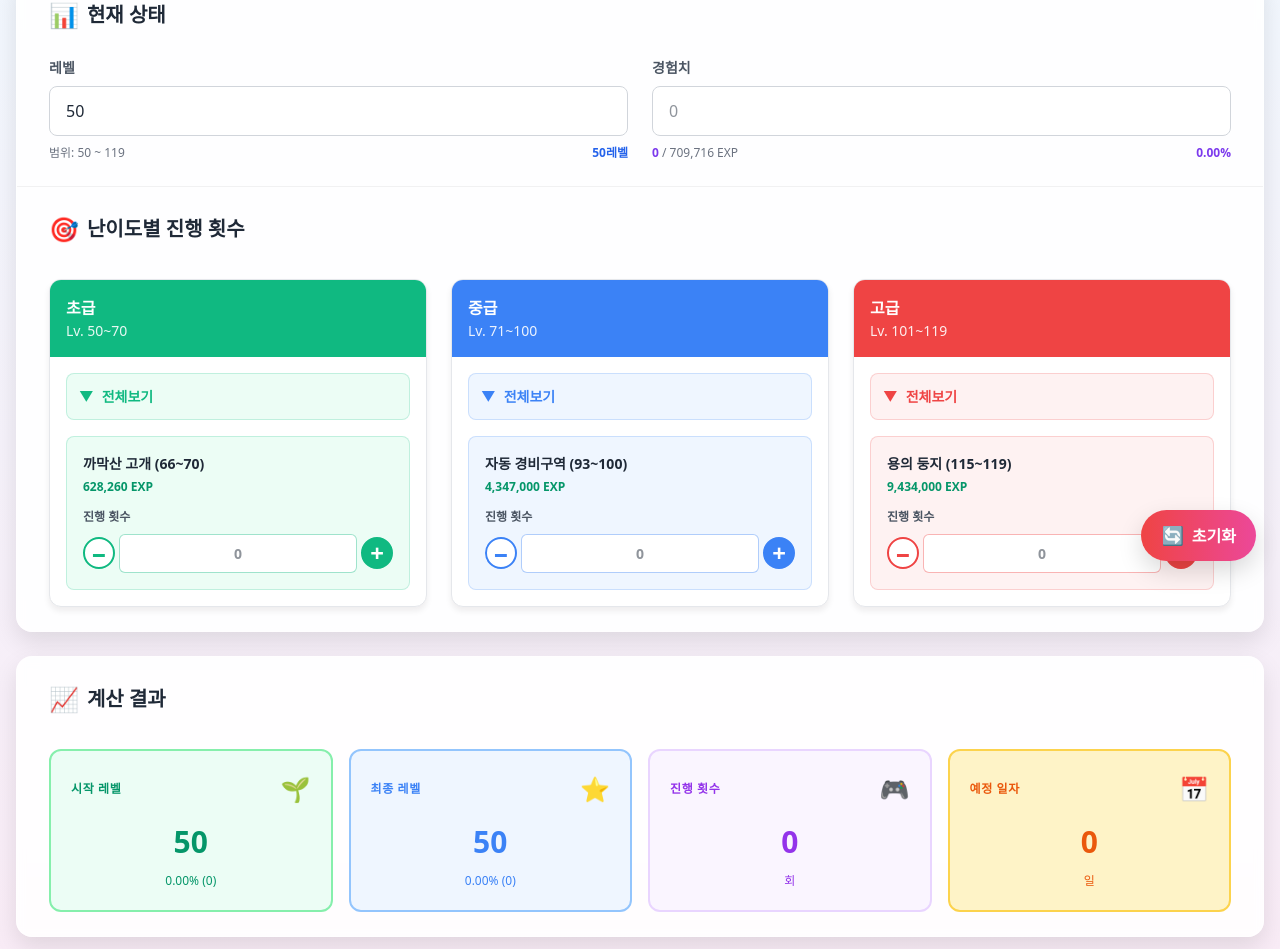
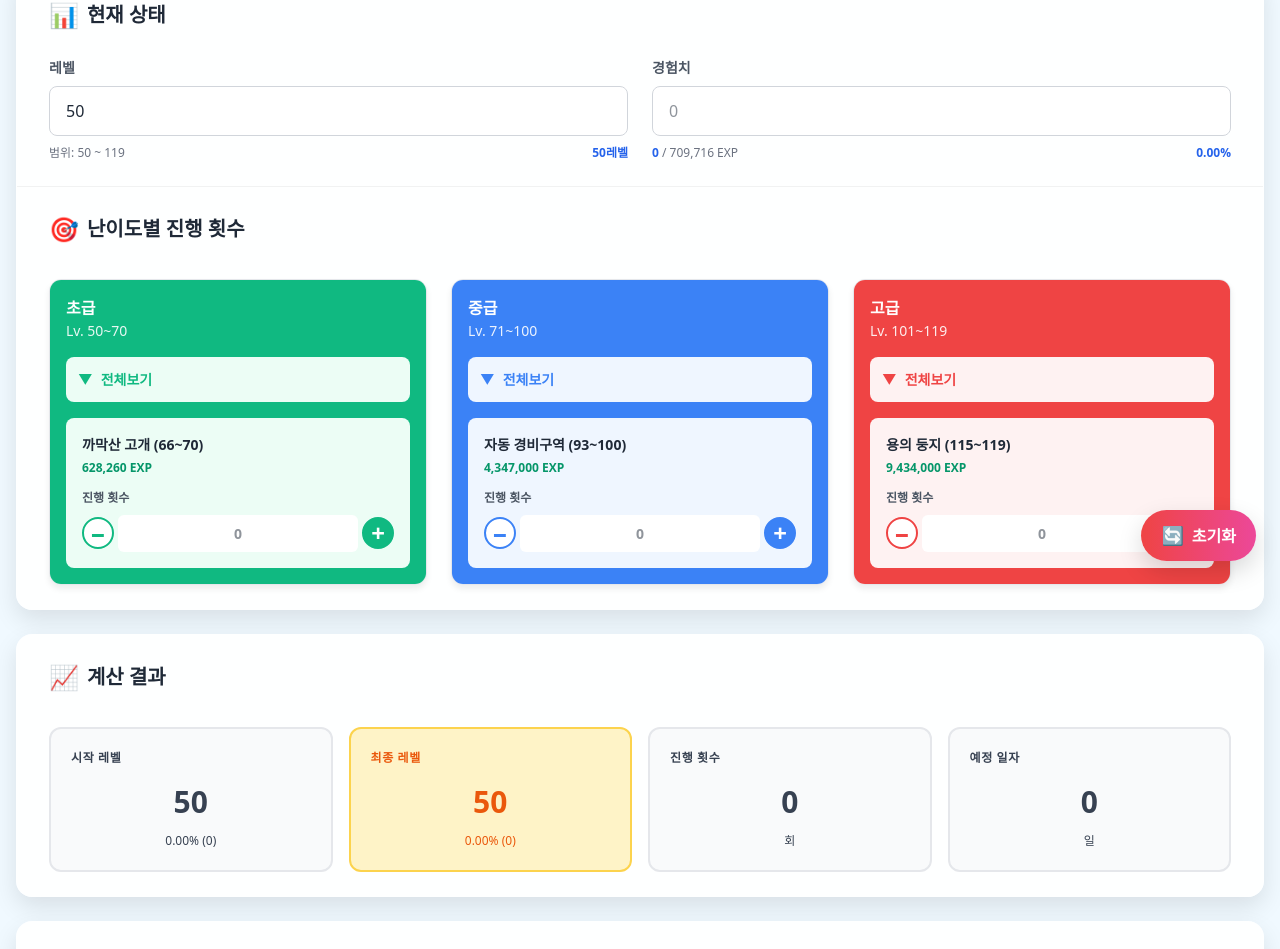
Before and after one commit to taykim7/mp-exp-calc, a Next.js app: page / in a window 1280 px wide. Shown: the part 215-1164 px from the top of the page. Built offline with nearby package versions, Linux system fonts and the light colour scheme.

Commit message:
style: 색감 수정
- 색깔 덜어내기
- 너무많은 이모지를 사용하여 일부 이모지 제거
- 필요한 부분만 강조하기

```diff
--- a/app/page.tsx
+++ b/app/page.tsx
@@ -14,7 +14,7 @@ export default function Home() {
   const estimatedDays = Math.ceil((burningEndDate.getTime() - today.getTime()) / (1000 * 60 * 60 * 24))
 
   return (
-    <main style={{ minHeight: '100vh', background: 'linear-gradient(to bottom, #f0f9ff, #fce7f3)' }}>
+    <main style={{ minHeight: '100vh', background: 'rgb(240, 249, 255)' }}>
       {/* 헤더 */}
             <header style={{ position: 'sticky', top: 0, zIndex: 20, borderBottom: '1px solid rgba(255,255,255,0.2)', background: 'rgba(255,255,255,0.8)', backdropFilter: 'blur(12px)' }}>
         <div style={{ maxWidth: '80rem', margin: '0 auto', padding: '1.5rem 1rem' }}>
--- a/src/components/DifficultyEventInput.tsx
+++ b/src/components/DifficultyEventInput.tsx
@@ -6,9 +6,9 @@ import { useCalculatorStore } from '@/store/calculatorStore'
 import { eventsData } from '@/data/events'
 
 const difficultyColors: Record<string, { bg: string; bgLight: string }> = {
-  초급: { bg: '#10b981', bgLight: '#ecfdf5' },
-  중급: { bg: '#3b82f6', bgLight: '#eff6ff' },
-  고급: { bg: '#ef4444', bgLight: '#fef2f2' },
+  초급: { bg: 'rgb(16, 185, 129)', bgLight: '#ecfdf5' },
+  중급: { bg: 'rgb(59, 130, 246)', bgLight: '#eff6ff' },
+  고급: { bg: 'rgb(239, 68, 68)', bgLight: '#fef2f2' },
 }
 
 interface DifficultyEventInputProps {
@@ -167,13 +167,13 @@ export function DifficultyEventInput({ eventsData: providedEventsData }: Difficu
               }}
             >
               {/* 헤더 */}
-              <div style={{ background: colors.bg, padding: '1rem', color: 'white' }}>
+              <div style={{ background: colors.bg, padding: '1rem 1rem 0 1rem', color: 'white' }}>
                 <h3 style={{ fontSize: '1rem', fontWeight: 700 }}>{difficulty.name}</h3>
                 <p style={{ fontSize: '0.875rem', opacity: 0.9 }}>Lv. {difficulty.minLevel}~{difficulty.maxLevel}</p>
               </div>
 
               {/* 이벤트 목록 */}
-              <div style={{ padding: '1rem', display: 'flex', flexDirection: 'column', gap: '1rem' }}>
+              <div style={{ background: colors.bg, padding: '1rem', display: 'flex', flexDirection: 'column', gap: '1rem' }}>
                 {/* 나머지 이벤트들 (접고 펼칠 수 있음) */}
                 {otherEvents.length > 0 && (
                   <div>
--- a/src/components/Footer.tsx
+++ b/src/components/Footer.tsx
@@ -9,8 +9,8 @@ export function Footer() {
       padding: '1.5rem 1rem',
       fontSize: '0.75rem',
       color: '#999',
-      borderTop: '1px solid #eee',
-      background: 'rgba(255,255,255,0.5)',
+      // borderTop: '1px solid #eee',
+      background: 'rgb(240, 249, 255)',
     }}>
       <p style={{ margin: '0.5rem 0' }}>
         v{APP_VERSION} © 총알몬
--- a/src/components/InputSection.tsx
+++ b/src/components/InputSection.tsx
@@ -94,12 +94,12 @@ export function InputSection() {
           />
           <div style={{ display: 'flex', justifyContent: 'space-between', fontSize: '0.75rem', color: '#6b7280' }}>
             <div>
-              <span style={{ fontWeight: 600, color: '#7c3aed' }}>{currentExp.toLocaleString()}</span>
+              <span style={{ fontWeight: 600, color: '#2563eb' }}>{currentExp.toLocaleString()}</span>
               <span>&nbsp;/&nbsp;</span>
               <span>{requiredExpForCurrentLevel.toLocaleString()}</span>
               <span>&nbsp;EXP</span>
             </div>
-            <span style={{ fontWeight: 600, color: '#7c3aed' }}>{currentExpPercentage}%</span>
+            <span style={{ fontWeight: 600, color: '#2563eb' }}>{currentExpPercentage}%</span>
           </div>
         </div>
       </div>
--- a/src/components/ResultSection.tsx
+++ b/src/components/ResultSection.tsx
@@ -26,12 +26,12 @@ export function ResultSection() {
   const exceedsBurningDeadline = estimatedDays > daysUntilBurningEnd
 
   const stats = [
-    { icon: '🌱', label: '시작 레벨', value: `${currentLevel}`, unit: `${currentExpPercentage}% (${currentExp.toLocaleString()})`, color: '#059669', bgColor: '#ecfdf5', borderColor: '#86efac' },
+    { label: '시작 레벨', value: `${currentLevel}`, unit: `${currentExpPercentage}% (${currentExp.toLocaleString()})`, color: 'rgb(55, 65, 81)', bgColor: 'rgb(249, 250, 251)', borderColor: 'rgb(229, 231, 235)' },
     // { icon: '🌱', label: '시작 경험치', value: currentExp.toLocaleString(), unit: `EXP (${currentExpPercentage}%)`,  color: '#1f2937', borderColor: '#d1d5db' },
-    { icon: '⭐', label: '최종 레벨', value: `${finalLevel}`, unit: `${finalExpPercentage}% (${finalExp.toLocaleString()})`, color: '#3b82f6', bgColor: '#eff6ff', borderColor: '#93c5fd' },
+    { label: '최종 레벨', value: `${finalLevel}`, unit: `${finalExpPercentage}% (${finalExp.toLocaleString()})`, color: '#ea580c', bgColor: '#fef3c7', borderColor: '#fcd34d'},
     // { icon: '⭐', label: '최종 경험치', value: finalExp.toLocaleString(), unit: `EXP (${finalExpPercentage}%)`, color: '#3b82f6', bgColor: '#eff6ff', borderColor: '#93c5fd' },
-    { icon: '🎮', label: '진행 횟수', value: totalRuns, unit: '회', color: '#9333ea', bgColor: '#faf5ff', borderColor: '#e9d5ff' },
-    { icon: '📅', label: '예정 일자', value: estimatedDays, unit: '일', color: '#ea580c', bgColor: '#fef3c7', borderColor: '#fcd34d' },
+    { label: '진행 횟수', value: totalRuns, unit: '회', color: 'rgb(55, 65, 81)', bgColor: 'rgb(249, 250, 251)', borderColor: 'rgb(229, 231, 235)' },
+    { label: '예정 일자', value: estimatedDays, unit: '일', color: 'rgb(55, 65, 81)', bgColor: 'rgb(249, 250, 251)', borderColor: 'rgb(229, 231, 235)' },
   ]
 
   return (
@@ -57,7 +57,7 @@ export function ResultSection() {
               <p style={{ fontSize: '0.75rem', fontWeight: 700, color: stat.color, letterSpacing: '0.05em' }}>
                 {stat.label}
               </p>
-              <span style={{ fontSize: '1.5rem' }}>{stat.icon}</span>
+              {/* <span style={{ fontSize: '1.5rem' }}>{stat.icon}</span> */}
             </div>
             <p style={{ fontSize: '1.875rem', fontWeight: 700, color: stat.color, wordBreak: 'break-word' }}>
               {stat.value}
```
